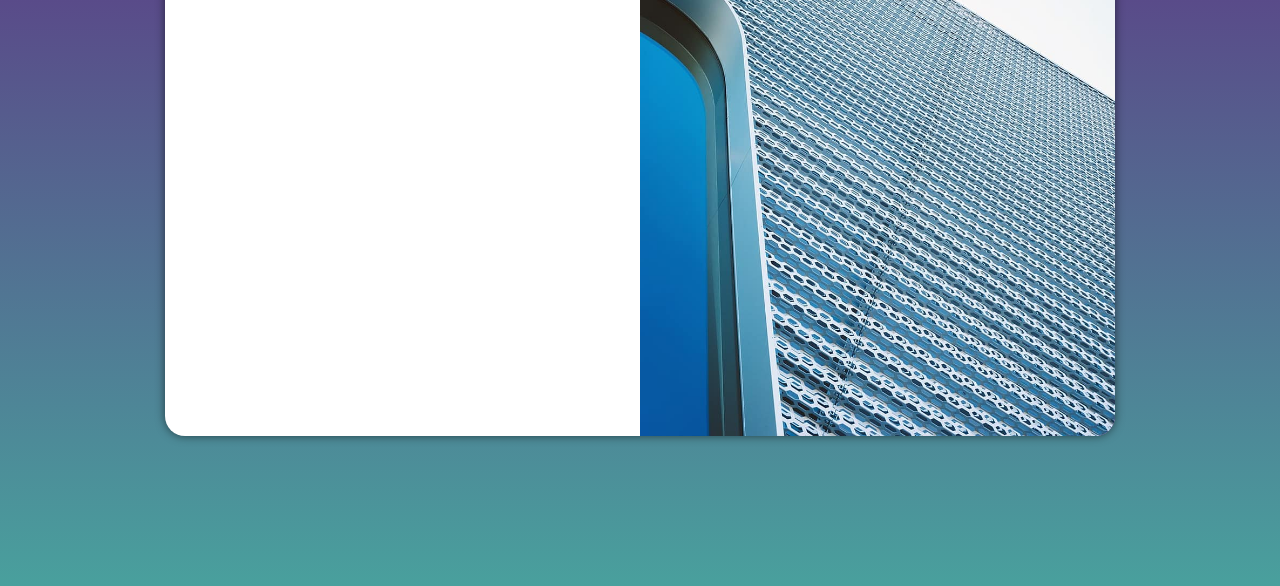
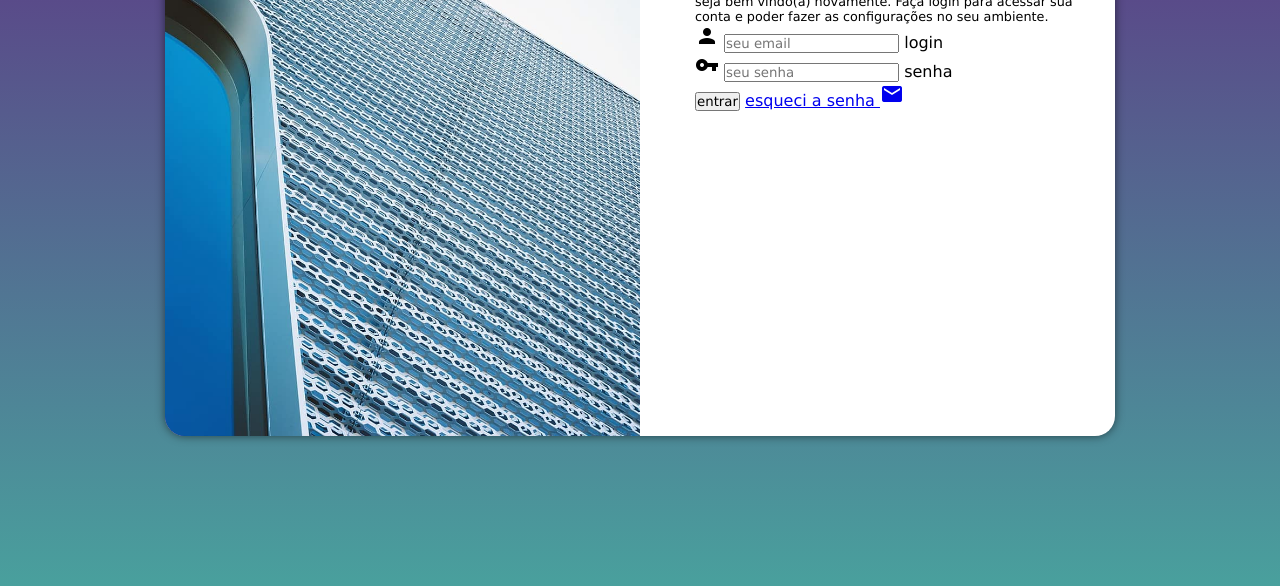
Before and after one commit to messaasj/projeto-tela-de-login, a plain HTML site: page index.html in a window 1280 px wide. Shown: the part 214-800 px from the top of the page. Drawn offline with Linux system fonts and the light colour scheme.

Commit message:
fiz o formulario html

```diff
--- a/estilos/demaismqs.css
+++ b/estilos/demaismqs.css
@@ -34,13 +34,22 @@ section#login > div#imagem{
         width: 950px !important;
     }
     section#login > div#imagem{
-        float: right;
+        float: left;
         width: 50% !important;
         height: 100% !important;
     }
     section#login > div#formulario{
-        float: left !important;
-        width: 50% !important;
+        position: relative;
+        float: right !important;
+        width: 410px !important;
     }
 
+
+    div#formulario > h1{
+        font-size: 2em;
+    }
+    div#formulario > p{
+        font-size: 1.2em;
+      }
+
   }
--- a/estilos/mobilefirst.css
+++ b/estilos/mobilefirst.css
@@ -53,3 +53,12 @@ section#login > div#formulario{
     display: block;
     padding: 10px;
 }
+
+div#formulario > h1{
+  text-align: center;
+  margin-bottom: 10px;
+}
+
+div#formulario > p{
+  font-size: 0.8em;
+}
--- a/index.html
+++ b/index.html
@@ -4,6 +4,8 @@
     <meta charset="UTF-8">
     <meta name="viewport" content="width=device-width, initial-scale=1.0">
     <title>Document</title>
+    <link href="https://fonts.googleapis.com/icon?family=Material+Icons"
+      rel="stylesheet">
     <link rel="stylesheet" href="estilos/demaismqs.css">
     <link rel="stylesheet" href="estilos/mobilefirst.css">
 </head>
@@ -17,16 +19,23 @@
             <div id="formulario">
                 <h1>login</h1>
                 <p>seja bem vindo(a) novamente. Faça login para acessar sua conta e poder fazer as configurações no seu ambiente. </p>
-                <form action="login.php" method="post">
+                <form action="login.php" method="post" autocomplete="on">
 
-                        <label for="iemail">email: </label>
-                        <p><input type="text" id="iemail" required minlength="4"></p>
 
-                        <label for="isenha">senha: </label>
-                         <p><input type="password"  id="isenha" placeholder="sua senha" required></p>
+                    <div class="campo">
+                        <i class="material-icons">person</i>
+                        <input type="email" name="login" id="ilogin" placeholder="seu email" autocomplete="email" required maxlength="30">
+                        <label for="ilogin">login</label>
+                    </div>
+                    <div class="campo">
+                        <i class="material-icons">vpn_key</i>
+                        <input type="password" name="senha" id="isenha" placeholder="seu senha" autocomplete="current-password">
+                        <label for="isenha">senha</label>
+                    </div>
+                    <input type="submit" value="entrar">
+                    <a href="esqueci.html">esqueci a senha <i class="material-icons">mail</i></a>
 
-                         <p><input type="submit" value="enviar"></p>
-                         <p><input type="reset" value="esqueceu a senha?"></p>
+
 
                 </form>
 
```
